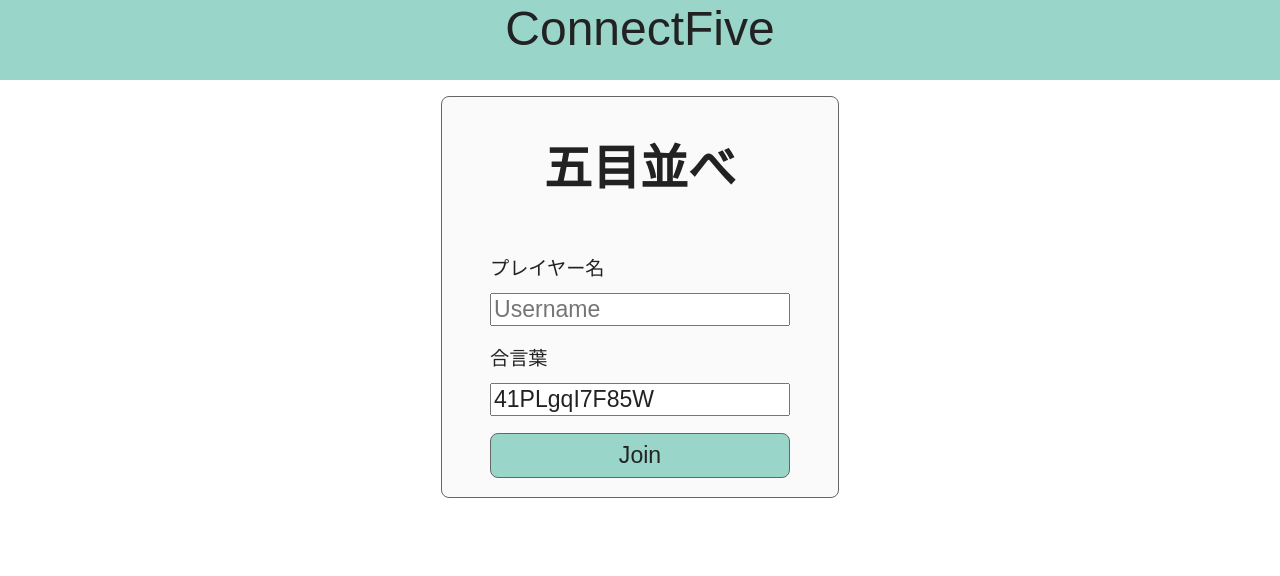
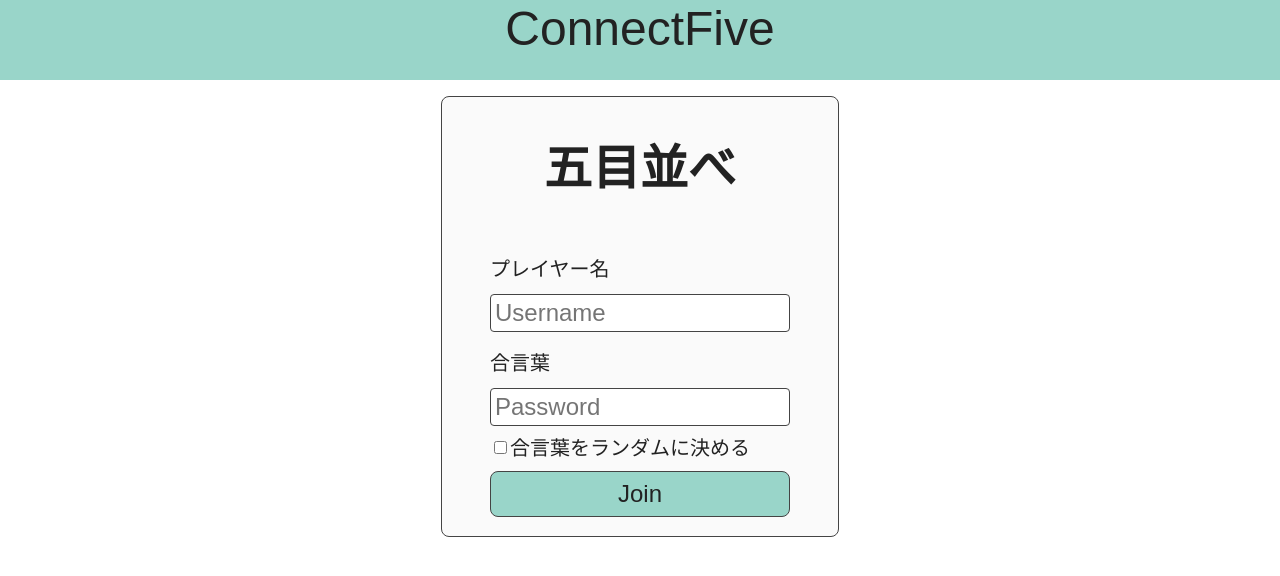
Before and after one commit to aho4ahoaho/ConnectFive, a Next.js app in the folder packages/five_client/: page / in a window 1280 px wide. Shown: the top 576 px of the page. Built offline with nearby package versions, Linux system fonts and the light colour scheme; no server answers.

Commit message:
ランダム合言葉を使いやすく変更

```diff
--- a/packages/five_client/src/app/globals.css
+++ b/packages/five_client/src/app/globals.css
@@ -1,7 +1,7 @@
 :root {
     --go-borad-color: #f2b06d;
     --go-grid-hover-color: #8b4513;
-    --border: 0.1rem solid #666;
+    --border: 0.1rem solid #444;
     --border-radius: 0.5rem;
     --background-color: #fafafa;
     --primary-color: #99d5c9;
--- a/packages/five_client/src/app/page.tsx
+++ b/packages/five_client/src/app/page.tsx
@@ -11,7 +11,6 @@ import {
     WS_HOST,
 } from '@/utils/api';
 import { ResultScreen } from '@/components/ResultScreen';
-import { randomString } from '@/utils/random';
 
 type Status = 'menu' | 'waiting' | 'game' | 'gameEnd';
 
@@ -20,7 +19,7 @@ export default function Home() {
     const [status, setStatus] = React.useState<Status>('menu');
     const [gameOptions, setGameOptions] = React.useState<GameOptions>({
         username: '',
-        password: randomString(12),
+        password: '',
     });
     const [userdata, setUserdata] = React.useState<PlayerData>();
     const [session, setSession] = React.useState<SessionData>();
--- a/packages/five_client/src/components/GameMenu/index.tsx
+++ b/packages/five_client/src/components/GameMenu/index.tsx
@@ -1,6 +1,7 @@
 import React from 'react';
 import style from './style.module.scss';
 import { concatClassNames } from '@/utils/class';
+import { randomString } from '@/utils/random';
 
 type Status = 'menu' | 'game' | 'gameover';
 export type GameOptions = {
@@ -18,6 +19,7 @@ export const GameMenu = ({
     gameOptions,
     setGameOptions,
 }: GameMenuProps) => {
+    const [isRandom, setIsRandom] = React.useState<boolean>(false);
     return (
         <div className={style.wrapper}>
             <div className={style.title}>五目並べ</div>
@@ -49,7 +51,10 @@ export const GameMenu = ({
                 />
                 <p>合言葉</p>
                 <input
-                    className={style.text}
+                    className={concatClassNames(
+                        style.text,
+                        isRandom && style.disabled
+                    )}
                     type="text"
                     value={gameOptions.password}
                     onChange={e => {
@@ -59,7 +64,23 @@ export const GameMenu = ({
                         });
                     }}
                     placeholder="Password"
+                    disabled={isRandom}
                 />
+                <label>
+                    <input
+                        type="checkbox"
+                        onChange={e => {
+                            setIsRandom(e.target.checked);
+                            if (e.target.checked) {
+                                setGameOptions({
+                                    ...gameOptions,
+                                    password: randomString(12),
+                                });
+                            }
+                        }}
+                    />
+                    <div>合言葉をランダムに決める</div>
+                </label>
 
                 <input type="submit" className={style.button} value="Join" />
             </form>
--- a/packages/five_client/src/components/GameMenu/style.module.scss
+++ b/packages/five_client/src/components/GameMenu/style.module.scss
@@ -5,7 +5,7 @@ div.wrapper {
     flex-direction: column;
     align-items: center;
     width: 300px;
-    font-size: larger;
+    font-size: 1.25rem;
     background-color: var(--background-color);
     border-radius: var(--border-radius);
     border: var(--border);
@@ -29,13 +29,38 @@ div.wrapper {
             width: 100%;
 
             &.text {
+                border: var(--border);
+                border-radius: 0.25rem;
+                padding: 0.25rem;
             }
+
+            &.disabled {
+                color: gray;
+                background-color: lightgray;
+            }
+
             &.button {
                 background-color: var(--primary-color);
                 margin-top: 0.5rem;
                 border: var(--border);
                 border-radius: var(--border-radius);
                 padding: 0.5rem;
+            }
+
+            &[type='checkbox'] {
+                width: auto;
+            }
+        }
+        label {
+            width: 100%;
+            user-select: none;
+            display: flex;
+            justify-content: start;
+            align-items: center;
+
+            div {
+                line-height: 1;
+                padding-top: 0.6rem;
             }
         }
     }
```
